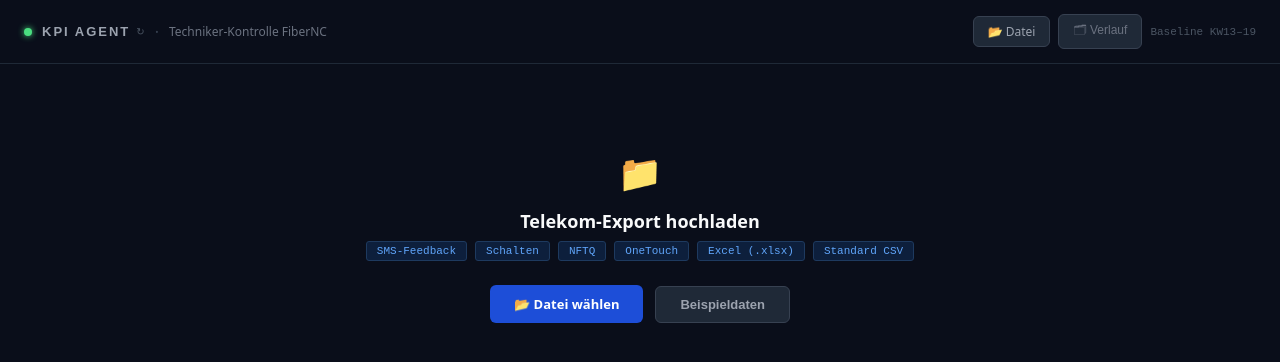
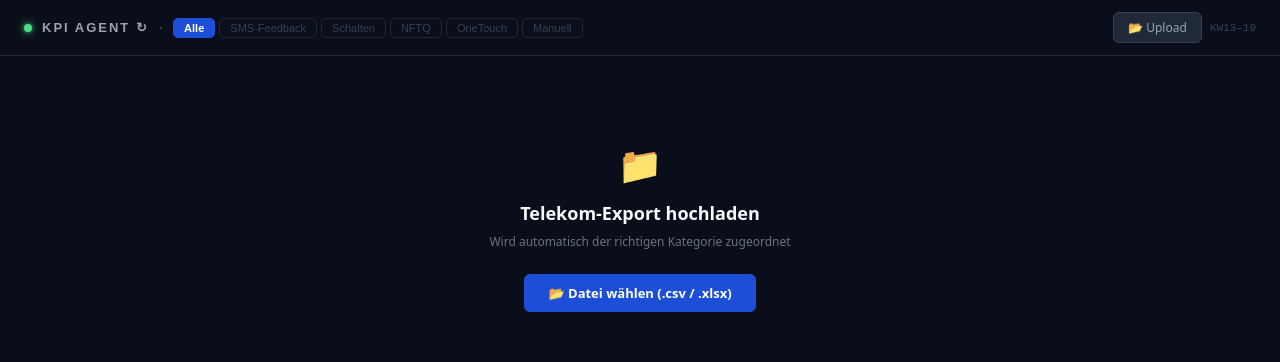
Before and after one commit to arashyaghmaei-png/kpi-agent, a Next.js app: page / in a window 1280 px wide. Shown: the top 362 px of the page. Built offline with nearby package versions, Linux system fonts and the light colour scheme.

Commit message:
Update page.js

```diff
--- a/src/app/page.js
+++ b/src/app/page.js
@@ -9,7 +9,16 @@ const BASELINE = { cc_rate: 97.6, termintreue: 97.7, loesungsquote: 96.0, nps: 6
 const BASELINE_FS5335 = { cc_rate: 99.6, termintreue: 99.1, loesungsquote: 96.9, nps: 74.4 };
 const BASELINE_FS5336 = { cc_rate: 95.7, termintreue: 96.7, loesungsquote: 97.2, nps: 66.7 };
 const OT_BASELINE = { a_ges: 95.0, a1: 60.0 };
-const STORAGE_KEY = "fibernc_kpi_sessions";
+const STORAGE_KEY = "fibernc_kpi_v2";
+
+const KATEGORIEN = [
+  { id: "alle", label: "Alle" },
+  { id: "smsfeedback", label: "SMS-Feedback" },
+  { id: "smsfeedbackschalten", label: "Schalten" },
+  { id: "nftq", label: "NFTQ" },
+  { id: "onetouch", label: "OneTouch" },
+  { id: "standard", label: "Manuell" },
+];
 
 const SYSTEM_PROMPT = `Du bist ein operativer KPI-Analyseagent für ein Telekommunikations-Subunternehmen (Telekom-Subunternehmer, Kupfer & FTTH, Bergheim NRW).
 Baseline KW13-19: CC=${BASELINE.cc_rate}% | Termintreue=${BASELINE.termintreue}% | Lösungsquote=${BASELINE.loesungsquote}%
@@ -31,13 +40,6 @@ Antworte auf Deutsch, direkt und operativ.
 
 ## Empfehlungen Leitstelle
 [3-5 konkrete Maßnahmen für heute]`;
-
-const EXAMPLE_CSV = `name,standort,cc_rate,termintreue,loesungsquote,auftraege
-Mehmet K.,5335,91,94,88,5
-Tobias R.,5335,78,82,75,4
-Sven L.,5336,65,70,68,3
-Igor P.,5336,88,90,85,5
-Kai B.,5335,82,85,79,4`;
 
 function parsePercent(val) {
   if (val === undefined || val === null || val === "") return null;
@@ -63,7 +65,7 @@ function detectFormat(headers) {
   if (h.some(x => x.includes("courtesy call") || x.includes("abschluss call"))) return "smsfeedbackschalten";
   if (h.some(x => x.includes("cc anzahl") || x.includes("nps bs") || x.includes("nps pb"))) return "smsfeedback";
   if (h.some(x => x === "cc_rate" || x === "loesungsquote")) return "standard";
-  return null;
+  return "standard";
 }
 
 function aggregateOneTouch(rawRows) {
@@ -314,92 +316,63 @@ function renderMarkdown(text) {
     .replace(/\n/g, "<br/>");
 }
 
-function FormatBadge({ format }) {
-  const labels = { smsfeedback: "SMS-Feedback", smsfeedbackschalten: "Schalten", nftq: "NFTQ", onetouch: "OneTouch", standard: "Standard CSV", mixed: "Gemischt" };
-  return <span style={{ fontSize: 11, color: "#60a5fa", background: "#0d1f3c", border: "1px solid #1e3a5f", padding: "2px 8px", borderRadius: 3, fontFamily: "monospace" }}>{labels[format] || format}</span>;
-}
-
 export default function KPIAgent() {
-  const [techniker, setTechniker] = useState([]);
-  const [pendingTechniker, setPendingTechniker] = useState(null);
+  // Gespeicherte Daten pro Kategorie: { smsfeedback: [...], nftq: [...], ... }
+  const [gespeichert, setGespeichert] = useState({});
+  const [aktiveKategorie, setAktiveKategorie] = useState("alle");
   const [aiAnalysis, setAiAnalysis] = useState("");
   const [loading, setLoading] = useState(false);
   const [exporting, setExporting] = useState(false);
   const [error, setError] = useState("");
   const [activeTab, setActiveTab] = useState("dashboard");
-  const [fileName, setFileName] = useState("");
-  const [detectedFormat, setDetectedFormat] = useState(null);
-  const [sessions, setSessions] = useState([]);
-  const [showSessions, setShowSessions] = useState(false);
+  const [showVerlauf, setShowVerlauf] = useState(false);
+  const [pendingRows, setPendingRows] = useState(null);
   const dashboardRef = useRef(null);
 
+  // Beim Start laden
   useEffect(() => {
     try {
       const saved = localStorage.getItem(STORAGE_KEY);
-      if (saved) setSessions(JSON.parse(saved));
+      if (saved) setGespeichert(JSON.parse(saved));
     } catch(e) {}
   }, []);
 
+  // Speichern wenn sich Daten ändern
   useEffect(() => {
     try {
-      localStorage.setItem(STORAGE_KEY, JSON.stringify(sessions));
+      localStorage.setItem(STORAGE_KEY, JSON.stringify(gespeichert));
     } catch(e) {}
-  }, [sessions]);
+  }, [gespeichert]);
 
-  // Wenn Analyse fertig ist und neue Datei wartet → automatisch laden
+  // Nach Analyse: pending laden
   useEffect(() => {
-    if (!loading && pendingTechniker) {
-      setTechniker(pendingTechniker.rows);
-      setDetectedFormat(pendingTechniker.format);
-      setFileName(pendingTechniker.name);
+    if (!loading && pendingRows) {
+      const { rows, quelle } = pendingRows;
+      setGespeichert(prev => ({ ...prev, [quelle]: rows }));
+      setAktiveKategorie(quelle);
       setAiAnalysis("");
       setActiveTab("dashboard");
-      setPendingTechniker(null);
+      setPendingRows(null);
+      setError("");
     }
-  }, [loading, pendingTechniker]);
+  }, [loading, pendingRows]);
 
-  const saveSession = (rows, name, fmt) => {
-    const session = {
-      id: Date.now(),
-      name,
-      format: fmt,
-      datum: new Date().toLocaleDateString("de-DE"),
-      uhrzeit: new Date().toLocaleTimeString("de-DE", { hour: "2-digit", minute: "2-digit" }),
-      techniker: rows,
-    };
-    setSessions(prev => [session, ...prev.slice(0, 19)]);
-  };
-
-  const handleRows = useCallback((rows, name, skipSave) => {
+  const handleRows = useCallback((rows) => {
     if (!rows.length) { setError("Keine verwertbaren Daten gefunden."); return; }
-    const formats = [...new Set(rows.map(r => r.quelle))];
-    const fmt = formats.length === 1 ? formats[0] : "mixed";
-    if (!skipSave) saveSession(rows, name, fmt);
+    const quellen = [...new Set(rows.map(r => r.quelle))];
+    const quelle = quellen.length === 1 ? quellen[0] : "standard";
 
     if (loading) {
-      // KI läuft noch → in Warteschlange
-      setPendingTechniker({ rows, name, format: fmt });
+      setPendingRows({ rows, quelle });
       setError("✓ Datei gespeichert — wird nach der Analyse geladen");
     } else {
-      setDetectedFormat(fmt);
-      setTechniker(rows);
+      setGespeichert(prev => ({ ...prev, [quelle]: rows }));
+      setAktiveKategorie(quelle);
       setAiAnalysis("");
-      setFileName(name);
+      setActiveTab("dashboard");
       setError("");
-      setActiveTab("dashboard");
     }
   }, [loading]);
-
-  const loadSession = (session) => {
-    handleRows(session.techniker, session.name, true);
-    setDetectedFormat(session.format);
-    setShowSessions(false);
-  };
-
-  const deleteSession = (id, e) => {
-    e.stopPropagation();
-    setSessions(prev => prev.filter(s => s.id !== id));
-  };
 
   const processXLSX = useCallback(async (file) => {
     try {
@@ -407,8 +380,8 @@ export default function KPIAgent() {
       const wb = XLSX.read(buffer, { type: "array" });
       const ws = wb.Sheets[wb.SheetNames[0]];
       const rawRows = XLSX.utils.sheet_to_json(ws, { defval: "" });
-      handleRows(normalizeRows(rawRows), file.name);
-    } catch (e) { setError("Fehler beim Lesen der Excel-Datei: " + e.message); }
+      handleRows(normalizeRows(rawRows));
+    } catch (e) { setError("Fehler: " + e.message); }
   }, [handleRows]);
 
   const handleFile = useCallback((e) => {
@@ -418,17 +391,20 @@ export default function KPIAgent() {
     if (file.name.match(/\.xlsx?$/i)) { processXLSX(file); }
     else {
       const reader = new FileReader();
-      reader.onload = (ev) => handleRows(parseCSV(ev.target.result), file.name);
+      reader.onload = (ev) => handleRows(parseCSV(ev.target.result));
       reader.readAsText(file, "utf-8");
     }
   }, [processXLSX, handleRows]);
 
-  const loadExample = () => { handleRows(parseCSV(EXAMPLE_CSV), "Beispieldaten"); setDetectedFormat("standard"); };
+  // Aktuell angezeigte Techniker basierend auf aktiver Kategorie
+  const angezeigt = aktiveKategorie === "alle"
+    ? Object.values(gespeichert).flat()
+    : (gespeichert[aktiveKategorie] || []);
 
   const runAnalysis = async () => {
-    if (!techniker.length) return;
+    if (!angezeigt.length) return;
     setLoading(true); setError(""); setAiAnalysis("");
-    const dataStr = techniker.map(t => {
+    const dataStr = angezeigt.map(t => {
       if (t.quelle === "onetouch") return `${t.name}: A-Ges=${t.a_ges?.toFixed(1) ?? "—"}%, A1=${t.a1?.toFixed(1) ?? "—"}%, AX=${t.ax?.toFixed(1) ?? "—"}%, A0=${t.a0?.toFixed(1) ?? "—"}%, Aufträge=${t.auftraege}`;
       if (t.quelle === "nftq") return `${t.name}: NFTQ-B=${t.nftq_b?.toFixed(2) ?? "—"}%, NFTQ-S=${t.nftq_s?.toFixed(2) ?? "—"}%, NFTQ-M=${t.nftq_m?.toFixed(2) ?? "—"}%, NFTQ-P=${t.nftq_p?.toFixed(2) ?? "—"}%, Aufträge=${t.auftraege}`;
       return `${t.name} (FS${t.standort}): CC=${t.cc_rate?.toFixed(1) ?? "—"}%, Termintreue=${t.termintreue?.toFixed(1) ?? "—"}%, Lösungsquote=${t.loesungsquote?.toFixed(1) ?? "—"}%, NPS=${t.nps?.toFixed(0) ?? "—"}, Aufträge=${t.auftraege}`;
@@ -458,7 +434,12 @@ export default function KPIAgent() {
     finally { setExporting(false); }
   };
 
-  const criticalCount = techniker.filter(t => {
+  const loescheKategorie = (quelle) => {
+    setGespeichert(prev => { const n = { ...prev }; delete n[quelle]; return n; });
+    if (aktiveKategorie === quelle) setAktiveKategorie("alle");
+  };
+
+  const criticalCount = angezeigt.filter(t => {
     if (t.quelle === "onetouch") return getOTStatus(t) === "kritisch";
     if (t.quelle === "nftq") return [t.nftq_b, t.nftq_s, t.nftq_m, t.nftq_p].filter(Boolean).some(v => v > 10);
     const bl = String(t.standort) === "5336" ? BASELINE_FS5336 : BASELINE_FS5335;
@@ -469,111 +450,103 @@ export default function KPIAgent() {
   }).length;
 
   const avg = (key) => {
-    const vals = techniker.map(t => t[key]).filter(v => v !== null && !isNaN(v));
+    const vals = angezeigt.map(t => t[key]).filter(v => v !== null && !isNaN(v));
     return vals.length ? (vals.reduce((s, v) => s + v, 0) / vals.length).toFixed(1) : "—";
   };
 
-  const isOTView = detectedFormat === "onetouch";
+  const isOTView = aktiveKategorie === "onetouch";
+  const hatDaten = Object.keys(gespeichert).length > 0;
 
   return (
     <div style={{ background: "#0a0e1a", minHeight: "100vh", fontFamily: "system-ui, sans-serif", color: "#e5e7eb" }}>
-      <div style={{ borderBottom: "1px solid #1f2937", padding: "14px 24px", display: "flex", alignItems: "center", justifyContent: "space-between" }}>
+
+      {/* Header */}
+      <div style={{ borderBottom: "1px solid #1f2937", padding: "12px 24px", display: "flex", alignItems: "center", justifyContent: "space-between", flexWrap: "wrap", gap: 8 }}>
         <div style={{ display: "flex", alignItems: "center", gap: 10 }}>
           <div style={{ width: 8, height: 8, borderRadius: "50%", background: "#4ade80", boxShadow: "0 0 6px #4ade80" }} />
-          <button onClick={() => window.location.reload()} style={{ background: "none", border: "none", cursor: "pointer", padding: 0, display: "flex", alignItems: "center", gap: 6 }}>
-            <span style={{ fontWeight: 700, fontSize: 13, letterSpacing: 2, color: "#9ca3af", textTransform: "uppercase" }}>KPI Agent</span>
-            <span style={{ fontSize: 10, color: "#4b5563" }}>↻</span>
+          <button onClick={() => window.location.reload()} style={{ background: "none", border: "none", cursor: "pointer", padding: 0 }}>
+            <span style={{ fontWeight: 700, fontSize: 13, letterSpacing: 2, color: "#9ca3af", textTransform: "uppercase" }}>KPI Agent ↻</span>
           </button>
           <span style={{ color: "#374151" }}>·</span>
-          <span style={{ fontSize: 12, color: "#6b7280" }}>Techniker-Kontrolle FiberNC</span>
-          {detectedFormat ? <FormatBadge format={detectedFormat} /> : null}
+
+          {/* Kategorie-Tabs */}
+          <div style={{ display: "flex", gap: 4, flexWrap: "wrap" }}>
+            {KATEGORIEN.map(k => {
+              const anzahl = k.id === "alle" ? Object.values(gespeichert).flat().length : (gespeichert[k.id] || []).length;
+              const aktiv = aktiveKategorie === k.id;
+              const hatDatenInKat = k.id === "alle" ? hatDaten : anzahl > 0;
+              return (
+                <button key={k.id} onClick={() => setAktiveKategorie(k.id)}
+                  style={{
+                    background: aktiv ? "#1d4ed8" : hatDatenInKat ? "#111827" : "transparent",
+                    color: aktiv ? "#fff" : hatDatenInKat ? "#60a5fa" : "#374151",
+                    border: `1px solid ${aktiv ? "#1d4ed8" : hatDatenInKat ? "#1e3a5f" : "#1f2937"}`,
+                    padding: "3px 10px", borderRadius: 5, cursor: "pointer", fontSize: 11, fontWeight: aktiv ? 700 : 400,
+                  }}>
+                  {k.label}{hatDatenInKat && anzahl > 0 ? ` (${anzahl})` : ""}
+                </button>
+              );
+            })}
+          </div>
         </div>
+
+        {/* Rechts: Upload + Verlauf + PDF */}
         <div style={{ display: "flex", gap: 8, alignItems: "center" }}>
-          {/* Immer sichtbar: Datei hochladen während Analyse läuft */}
-          <label style={{ background: loading ? "#1a2e1a" : "#1f2937", color: loading ? "#4ade80" : "#9ca3af", border: `1px solid ${loading ? "#14532d" : "#374151"}`, padding: "6px 14px", borderRadius: 6, cursor: "pointer", fontSize: 12, display: "flex", alignItems: "center", gap: 6 }}>
-            {loading ? "⏳ Nächste Datei" : "📂 Datei"}
+          <label style={{ background: loading ? "#1a2e1a" : "#1f2937", color: loading ? "#4ade80" : "#9ca3af", border: `1px solid ${loading ? "#14532d" : "#374151"}`, padding: "6px 14px", borderRadius: 6, cursor: "pointer", fontSize: 12 }}>
+            {loading ? "⏳ Nächste" : "📂 Upload"}
             <input type="file" accept=".csv,.xlsx,.xls" onChange={handleFile} style={{ display: "none" }} />
           </label>
-          <div style={{ position: "relative" }}>
-            <button onClick={() => setShowSessions(!showSessions)}
-              style={{ background: "#1f2937", color: sessions.length > 0 ? "#60a5fa" : "#6b7280", border: "1px solid #374151", padding: "6px 14px", borderRadius: 6, cursor: "pointer", fontSize: 12 }}>
-              🗂 Verlauf {sessions.length > 0 ? `(${sessions.length})` : ""}
-            </button>
-            {showSessions && (
-              <div style={{ position: "absolute", right: 0, top: 36, width: 320, background: "#111827", border: "1px solid #1f2937", borderRadius: 8, zIndex: 100, maxHeight: 400, overflowY: "auto" }}>
-                <div style={{ padding: "12px 16px", borderBottom: "1px solid #1f2937", display: "flex", justifyContent: "space-between", alignItems: "center" }}>
-                  <span style={{ fontSize: 12, fontWeight: 700, color: "#f9fafb" }}>Gespeicherte Auswertungen</span>
-                  {sessions.length > 0 ? <button onClick={() => { setSessions([]); setShowSessions(false); }} style={{ background: "none", border: "none", color: "#6b7280", cursor: "pointer", fontSize: 11 }}>Alle löschen</button> : null}
-                </div>
-                {sessions.length === 0 ? (
-                  <div style={{ padding: 20, textAlign: "center", color: "#6b7280", fontSize: 12 }}>Noch keine Auswertungen gespeichert</div>
-                ) : sessions.map(s => (
-                  <div key={s.id} onClick={() => loadSession(s)}
-                    style={{ padding: "10px 16px", borderBottom: "1px solid #1f2937", cursor: "pointer", display: "flex", justifyContent: "space-between", alignItems: "center" }}
-                    onMouseEnter={e => e.currentTarget.style.background = "#1f2937"}
-                    onMouseLeave={e => e.currentTarget.style.background = "transparent"}>
-                    <div>
-                      <div style={{ fontSize: 12, color: "#f9fafb", fontWeight: 600 }}>{s.name}</div>
-                      <div style={{ fontSize: 10, color: "#6b7280", marginTop: 2 }}>{s.datum} {s.uhrzeit} · {s.techniker.length} Techniker</div>
-                    </div>
-                    <button onClick={(e) => deleteSession(s.id, e)} style={{ background: "none", border: "none", color: "#4b5563", cursor: "pointer", fontSize: 14, padding: "0 4px" }}>✕</button>
-                  </div>
-                ))}
-              </div>
-            )}
-          </div>
-          {techniker.length > 0 ? <button onClick={exportPDF} disabled={exporting} style={{ background: "#1f2937", color: "#9ca3af", border: "1px solid #374151", padding: "6px 14px", borderRadius: 6, cursor: "pointer", fontSize: 12 }}>📄 PDF</button> : null}
-          <span style={{ fontSize: 11, color: "#4b5563", fontFamily: "monospace" }}>Baseline KW13–19</span>
+          {angezeigt.length > 0 ? (
+            <button onClick={exportPDF} disabled={exporting} style={{ background: "#1f2937", color: "#9ca3af", border: "1px solid #374151", padding: "6px 14px", borderRadius: 6, cursor: "pointer", fontSize: 12 }}>📄 PDF</button>
+          ) : null}
+          {aktiveKategorie !== "alle" && gespeichert[aktiveKategorie] ? (
+            <button onClick={() => loescheKategorie(aktiveKategorie)} style={{ background: "#2e0f0f", color: "#f87171", border: "1px solid #7f1d1d", padding: "6px 10px", borderRadius: 6, cursor: "pointer", fontSize: 11 }}>✕ Löschen</button>
+          ) : null}
+          <span style={{ fontSize: 11, color: "#374151", fontFamily: "monospace" }}>KW13–19</span>
         </div>
       </div>
 
       <div ref={dashboardRef} style={{ maxWidth: 720, margin: "0 auto", padding: "24px 20px" }}>
-        {!techniker.length && (
+
+        {/* Leer-Zustand */}
+        {!hatDaten && (
           <div style={{ textAlign: "center", padding: "60px 20px" }}>
             <div style={{ fontSize: 36, marginBottom: 12 }}>📁</div>
             <div style={{ fontSize: 18, fontWeight: 700, color: "#f9fafb", marginBottom: 8 }}>Telekom-Export hochladen</div>
-            <div style={{ display: "flex", justifyContent: "center", gap: 8, marginBottom: 24, flexWrap: "wrap" }}>
-              {["SMS-Feedback", "Schalten", "NFTQ", "OneTouch", "Excel (.xlsx)", "Standard CSV"].map(f => (
-                <span key={f} style={{ fontSize: 11, color: "#60a5fa", background: "#0d1f3c", border: "1px solid #1e3a5f", padding: "3px 10px", borderRadius: 3, fontFamily: "monospace" }}>{f}</span>
-              ))}
-            </div>
-            <label style={{ display: "inline-block", background: "#1d4ed8", color: "#fff", padding: "10px 24px", borderRadius: 6, cursor: "pointer", fontSize: 13, fontWeight: 600, marginRight: 12 }}>
-              📂 Datei wählen
+            <div style={{ fontSize: 12, color: "#6b7280", marginBottom: 24 }}>Wird automatisch der richtigen Kategorie zugeordnet</div>
+            <label style={{ display: "inline-block", background: "#1d4ed8", color: "#fff", padding: "10px 24px", borderRadius: 6, cursor: "pointer", fontSize: 13, fontWeight: 600 }}>
+              📂 Datei wählen (.csv / .xlsx)
               <input type="file" accept=".csv,.xlsx,.xls" onChange={handleFile} style={{ display: "none" }} />
             </label>
-            <button onClick={loadExample} style={{ background: "#1f2937", color: "#9ca3af", border: "1px solid #374151", padding: "10px 24px", borderRadius: 6, cursor: "pointer", fontSize: 13, fontWeight: 600 }}>Beispieldaten</button>
-            {error && <div style={{ marginTop: 16, color: "#4ade80", fontSize: 13 }}>{error}</div>}
-            {sessions.length > 0 && (
-              <div style={{ marginTop: 32, maxWidth: 400, margin: "32px auto 0" }}>
-                <div style={{ fontSize: 12, color: "#6b7280", marginBottom: 12, textAlign: "center" }}>— oder letzte Auswertung laden —</div>
-                {sessions.slice(0, 3).map(s => (
-                  <div key={s.id} onClick={() => loadSession(s)}
-                    style={{ background: "#111827", border: "1px solid #1f2937", borderRadius: 8, padding: "12px 16px", marginBottom: 8, cursor: "pointer" }}
-                    onMouseEnter={e => e.currentTarget.style.borderColor = "#3b82f6"}
-                    onMouseLeave={e => e.currentTarget.style.borderColor = "#1f2937"}>
-                    <div style={{ fontSize: 13, color: "#f9fafb", fontWeight: 600 }}>{s.name}</div>
-                    <div style={{ fontSize: 11, color: "#6b7280", marginTop: 2 }}>{s.datum} {s.uhrzeit} · {s.techniker.length} Techniker</div>
-                  </div>
-                ))}
-              </div>
-            )}
+            {error ? <div style={{ marginTop: 16, color: "#4ade80", fontSize: 13 }}>{error}</div> : null}
           </div>
         )}
 
-        {techniker.length > 0 && (
+        {/* Aktive Kategorie leer aber andere haben Daten */}
+        {hatDaten && angezeigt.length === 0 && (
+          <div style={{ textAlign: "center", padding: "40px 20px" }}>
+            <div style={{ fontSize: 14, color: "#6b7280", marginBottom: 16 }}>Noch keine Daten für "{KATEGORIEN.find(k => k.id === aktiveKategorie)?.label}"</div>
+            <label style={{ display: "inline-block", background: "#1d4ed8", color: "#fff", padding: "10px 24px", borderRadius: 6, cursor: "pointer", fontSize: 13, fontWeight: 600 }}>
+              📂 {KATEGORIEN.find(k => k.id === aktiveKategorie)?.label}-Export hochladen
+              <input type="file" accept=".csv,.xlsx,.xls" onChange={handleFile} style={{ display: "none" }} />
+            </label>
+          </div>
+        )}
+
+        {/* Dashboard */}
+        {angezeigt.length > 0 && (
           <>
-            <div style={{ display: "flex", justifyContent: "space-between", alignItems: "center", marginBottom: 12 }}>
-              {fileName ? <div style={{ fontSize: 11, color: "#4b5563", fontFamily: "monospace" }}>📂 {fileName} · {techniker.length} Techniker</div> : null}
-              {pendingTechniker ? <div style={{ fontSize: 11, color: "#4ade80" }}>⏳ Nächste Datei bereit: {pendingTechniker.name}</div> : null}
-            </div>
+            {pendingTechniker ? <div style={{ fontSize: 11, color: "#4ade80", marginBottom: 8 }}>⏳ Nächste Datei bereit</div> : null}
+
+            {/* Stats */}
             <div style={{ display: "grid", gridTemplateColumns: "repeat(4, 1fr)", gap: 10, marginBottom: 20 }}>
               {(isOTView ? [
-                { label: "Techniker", value: techniker.length, color: "#60a5fa" },
+                { label: "Techniker", value: angezeigt.length, color: "#60a5fa" },
                 { label: "Kritisch", value: criticalCount, color: criticalCount > 0 ? "#f87171" : "#4ade80" },
                 { label: "Ø A1-Rate", value: avg("a1") !== "—" ? `${avg("a1")}%` : "—", color: "#4ade80" },
                 { label: "Ø A-Gesamt", value: avg("a_ges") !== "—" ? `${avg("a_ges")}%` : "—", color: "#fbbf24" },
               ] : [
-                { label: "Techniker", value: techniker.length, color: "#60a5fa" },
+                { label: "Techniker", value: angezeigt.length, color: "#60a5fa" },
                 { label: "Kritisch", value: criticalCount, color: criticalCount > 0 ? "#f87171" : "#4ade80" },
                 { label: "Ø CC-Rate", value: avg("cc_rate") !== "—" ? `${avg("cc_rate")}%` : "—", color: "#fbbf24" },
                 { label: "Ø Termintreue", value: avg("termintreue") !== "—" ? `${avg("termintreue")}%` : "—", color: "#fbbf24" },
@@ -585,6 +558,7 @@ export default function KPIAgent() {
               ))}
             </div>
 
+            {/* Tabs */}
             <div style={{ display: "flex", marginBottom: 16, borderBottom: "1px solid #1f2937" }}>
               {[{ id: "dashboard", label: "Dashboard" }, { id: "analyse", label: "KI-Analyse" + (aiAnalysis ? " ✓" : "") }].map(tab => (
                 <button key={tab.id} onClick={() => setActiveTab(tab.id)}
@@ -596,13 +570,10 @@ export default function KPIAgent() {
 
             {activeTab === "dashboard" && (
               <>
-                <div style={{ marginBottom: 16 }}>{techniker.map((t, i) => <TechCard key={i} tech={t} />)}</div>
-                <button onClick={runAnalysis} disabled={loading} style={{ width: "100%", background: loading ? "#1f2937" : "#1d4ed8", color: loading ? "#6b7280" : "#fff", border: "none", borderRadius: 8, padding: "14px", fontSize: 14, fontWeight: 700, cursor: loading ? "not-allowed" : "pointer" }}>
-                  {loading ? "⏳ KI analysiert... (neue Datei kann oben hochgeladen werden)" : "🤖 KI-Analyse starten"}
-                </button>
-                <button onClick={() => { setTechniker([]); setAiAnalysis(""); setFileName(""); setError(""); setDetectedFormat(null); setPendingTechniker(null); }}
-                  style={{ width: "100%", marginTop: 8, background: "none", color: "#4b5563", border: "1px solid #1f2937", borderRadius: 8, padding: "10px", fontSize: 12, cursor: "pointer" }}>
-                  Neue Datei laden
+                <div style={{ marginBottom: 16 }}>{angezeigt.map((t, i) => <TechCard key={i} tech={t} />)}</div>
+                <button onClick={runAnalysis} disabled={loading}
+                  style={{ width: "100%", background: loading ? "#1f2937" : "#1d4ed8", color: loading ? "#6b7280" : "#fff", border: "none", borderRadius: 8, padding: "14px", fontSize: 14, fontWeight: 700, cursor: loading ? "not-allowed" : "pointer" }}>
+                  {loading ? "⏳ KI analysiert..." : "🤖 KI-Analyse starten"}
                 </button>
               </>
             )}
@@ -612,7 +583,7 @@ export default function KPIAgent() {
                 {!aiAnalysis && !loading ? <div style={{ textAlign: "center", padding: "40px", color: "#6b7280" }}>Noch keine Analyse. Dashboard öffnen und starten.</div> : null}
                 {loading ? <div style={{ textAlign: "center", padding: "40px", color: "#6b7280" }}>⏳ KI analysiert...</div> : null}
                 {aiAnalysis ? <div style={{ background: "#111827", border: "1px solid #1f2937", borderRadius: 8, padding: "20px", fontSize: 13, lineHeight: 1.8, color: "#d1d5db" }} dangerouslySetInnerHTML={{ __html: renderMarkdown(aiAnalysis) }} /> : null}
-                {error && <div style={{ background: "#2e0f0f", border: "1px solid #7f1d1d", borderRadius: 8, padding: 16, color: "#f87171", fontSize: 13 }}>{error}</div>}
+                {error ? <div style={{ background: "#2e0f0f", border: "1px solid #7f1d1d", borderRadius: 8, padding: 16, color: "#f87171", fontSize: 13 }}>{error}</div> : null}
               </div>
             )}
           </>
```
